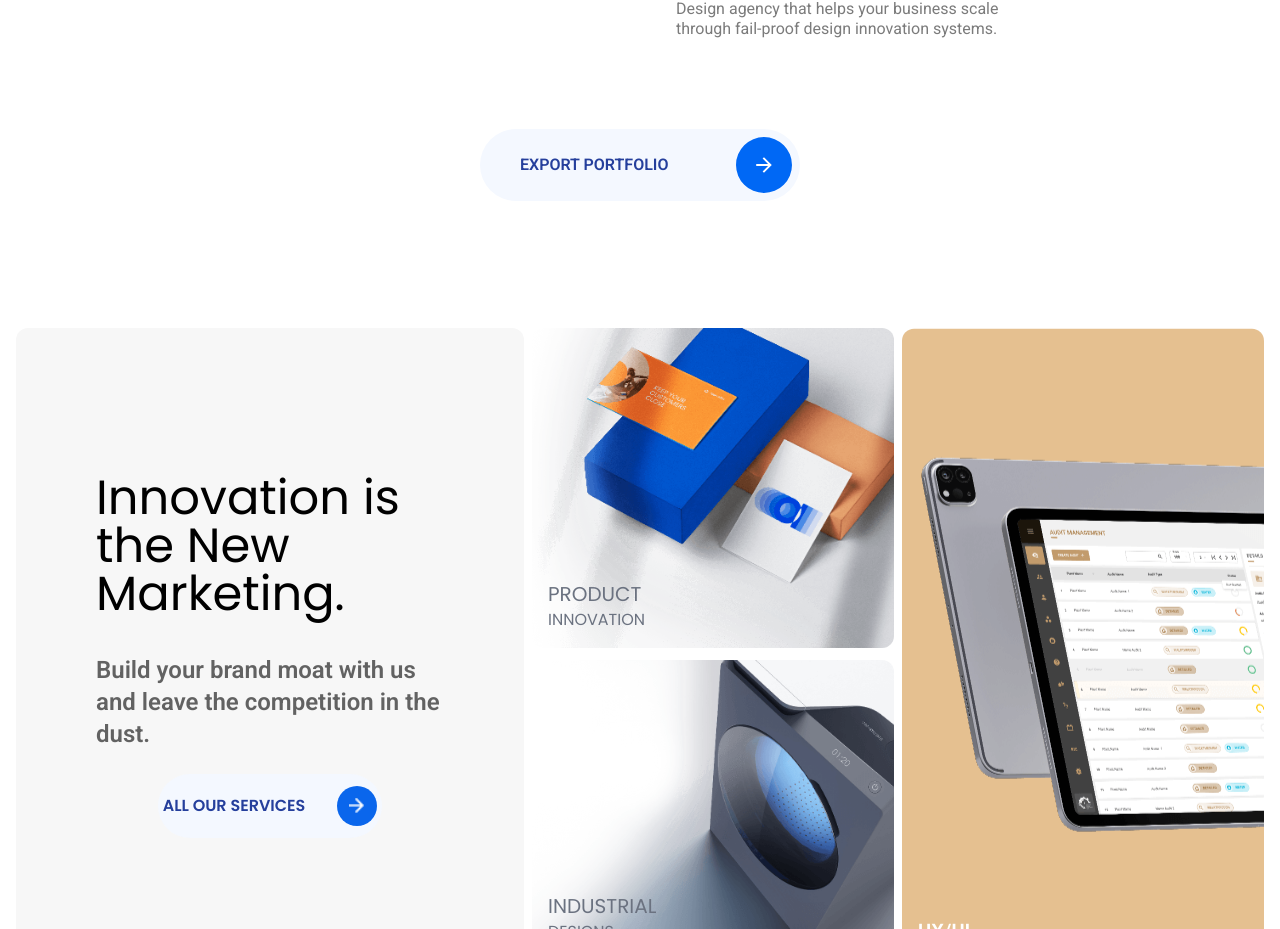
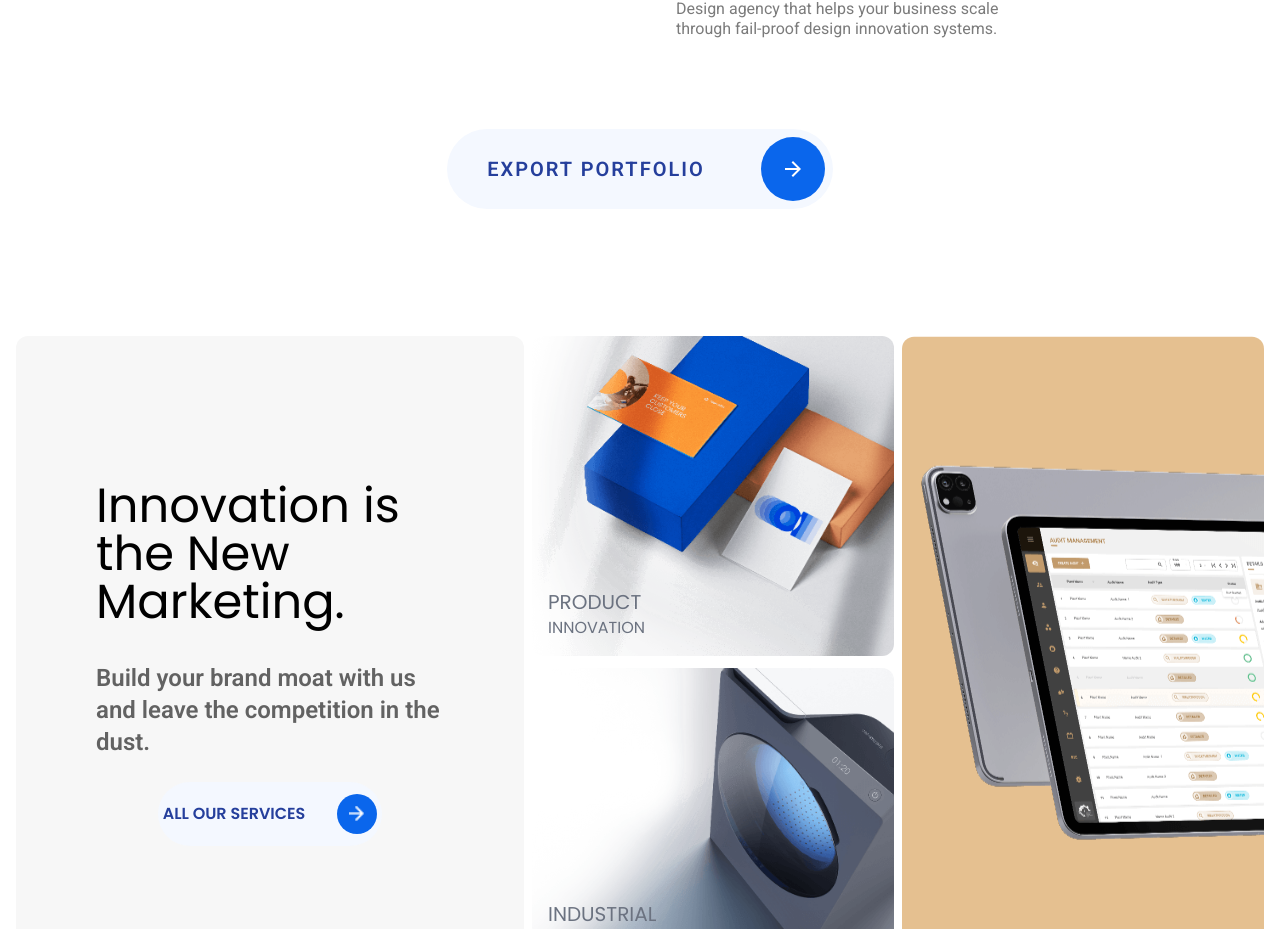
Before and after one commit to primathonacademy/april-batch-live-project, a React (Vite) app: page / in a window 1280 px wide. Shown: the part 2335-3264 px from the top of the page. Built offline with nearby package versions, Linux system fonts and the light colour scheme; a web font is replaced by a local one.

Commit message:
[Feature] : Work component comments resolved for icons

```diff
--- a/src/assets/index.js
+++ b/src/assets/index.js
@@ -10,5 +10,4 @@ export { default as instagramIcon } from './icons/icon-instagram.svg';
 export { default as linkedinIcon } from './icons/icon-linkedin.svg';
 export { default as twitterIcon } from './icons/icon-twitter.svg';
 export { default as brandLogo } from './icons/brand-logo.svg';
-export { default as forwardArrow } from './icons/forward-arrow.svg';
 export { default as rightArrow } from './icons/right-arrow.svg';
--- a/src/pages/homepage/WorkComponent.jsx
+++ b/src/pages/homepage/WorkComponent.jsx
@@ -2,7 +2,7 @@ import { Fragment, useRef } from 'react';
 import { useGSAP } from '@gsap/react';
 import { NavLink } from 'react-router-dom';
 import scrollHandler from '../../utils/scrollHandlerUtils';
-import { workImg1, workImg2, workImg3, workImg4, forwardArrow } from '../../assets';
+import { workImg1, workImg2, workImg3, workImg4, rightArrow } from '../../assets';
 
 const WorkComponent = () => {
     const boxRefs = useRef([]);
@@ -115,16 +115,12 @@ const WorkComponent = () => {
                 <div className="flex justify-center w-full md:my-10">
                     <NavLink
                         to="/"
-                        className="flex items-center justify-between bg-gray-bg-color py-2 pr-2 pl-10 w-64 md:w-72 lg:w-80 2xl:w-95 rounded-full hover:bg-gradient-to-r hover:from-gray-bg-color hover:from-50% hover:to-pink-bg-color">
-                        <h1 className="text-portfolio-button-color text-xs md:text-sm xl:text-base font-semibold">
+                        className="flex items-center justify-center cursor-pointer gap-8 2xs:gap-8 xs:gap-12 sm:gap-14 2xl:gap-20 py-1.5 xl:py-2 pl-5 sm:pl-7 xl:pl-10 bg-gray-bg-color rounded-full hover:bg-gradient-to-r hover:from-gray-bg-color hover:from-30% hover:to-brand-pink">
+                        <h1 className="text-accent-blue text-xs sm:text-sm md:text-base xl:text-xl leading-5 md:leading-6 tracking-wide xs:tracking-wider xl:tracking-widest font-semibold">
                             EXPORT PORTFOLIO
                         </h1>
-                        <div className="flex w-10 h-10 xl:w-14 xl:h-14">
-                            <img
-                                src={forwardArrow}
-                                alt="forward arrow icon"
-                                className="object-fit hover:bg-gradient-to-r hover:from-gray-bg-color hover:from-10% hover:to-pink-bg-color"
-                            />
+                        <div className="flex items-center justify-center rounded-full p-3.5 sm:p-4 xl:p-6 mr-1 xs:mr-1.5 xl:mr-2 bg-brand-blue hover:bg-gradient-to-r hover:from-gray-bg-color hover:from-30% hover:to-brand-pink">
+                            <img src={rightArrow} alt="right arrow icon" className="w-3 h-3 sm:w-4 sm:h-4" />
                         </div>
                     </NavLink>
                 </div>
```
Also changed, not shown: src/assets/icons/forward-arrow.svg (deleted).
